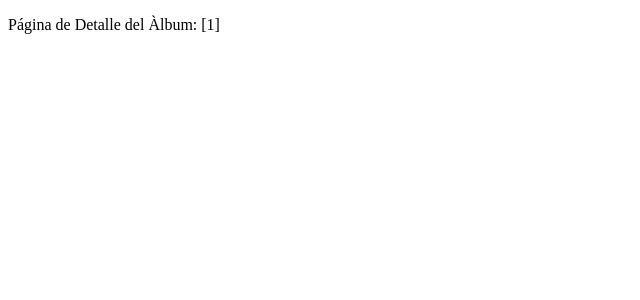
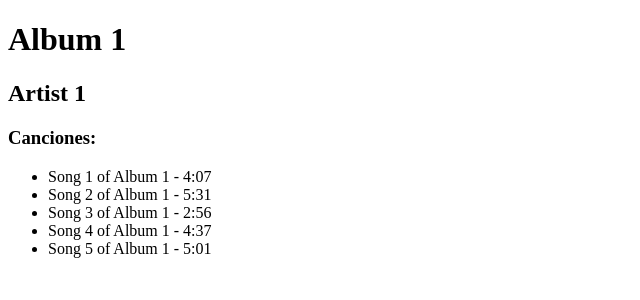
Before and after one commit to lucasnbarbero/spotify-clone, a Vue app: page /album/1 in a window 1280 px wide. Shown: the top 300 px of the page, without its empty margins (0-640 px from the left). Built offline with nearby package versions, Linux system fonts and the light colour scheme; the HTML template or start-up script is replaced by a standard one.

Commit message:
feat: enhance AlbumDetailView to display album details and songs #4

```diff
--- a/src/views/AlbumDetailView.vue
+++ b/src/views/AlbumDetailView.vue
@@ -1,14 +1,37 @@
 <script setup lang="ts">
 import { computed } from 'vue';
 import { useRoute } from 'vue-router';
+import { generateMockData } from '@/data/mockData';
+
+import type { IAlbum } from '@/types/IAlbum';
 
 const route = useRoute();
 
-const albumId = computed(() => route.params.id as string);
+const albumId = route.params.id as string;
+
+const albums = generateMockData(12);
+
+const selectedAlbum = computed((): IAlbum | undefined => {
+  return albums.find((album) => album.id.toString() === albumId);
+});
 </script>
 
 <template>
   <div>
-    <p>Página de Detalle del Àlbum: [{{ albumId }}]</p>
+    <template v-if="selectedAlbum">
+      <h1>{{ selectedAlbum.title }}</h1>
+      <h2>{{ selectedAlbum.artist }}</h2>
+
+      <h3>Canciones:</h3>
+      <ul>
+        <li v-for="song in selectedAlbum.songs" :key="song.id">
+          {{ song.title }} - {{ song.duration }}
+        </li>
+      </ul>
+    </template>
+
+    <template v-else>
+      <p>Álbum no encontrado.</p>
+    </template>
   </div>
 </template>
```
